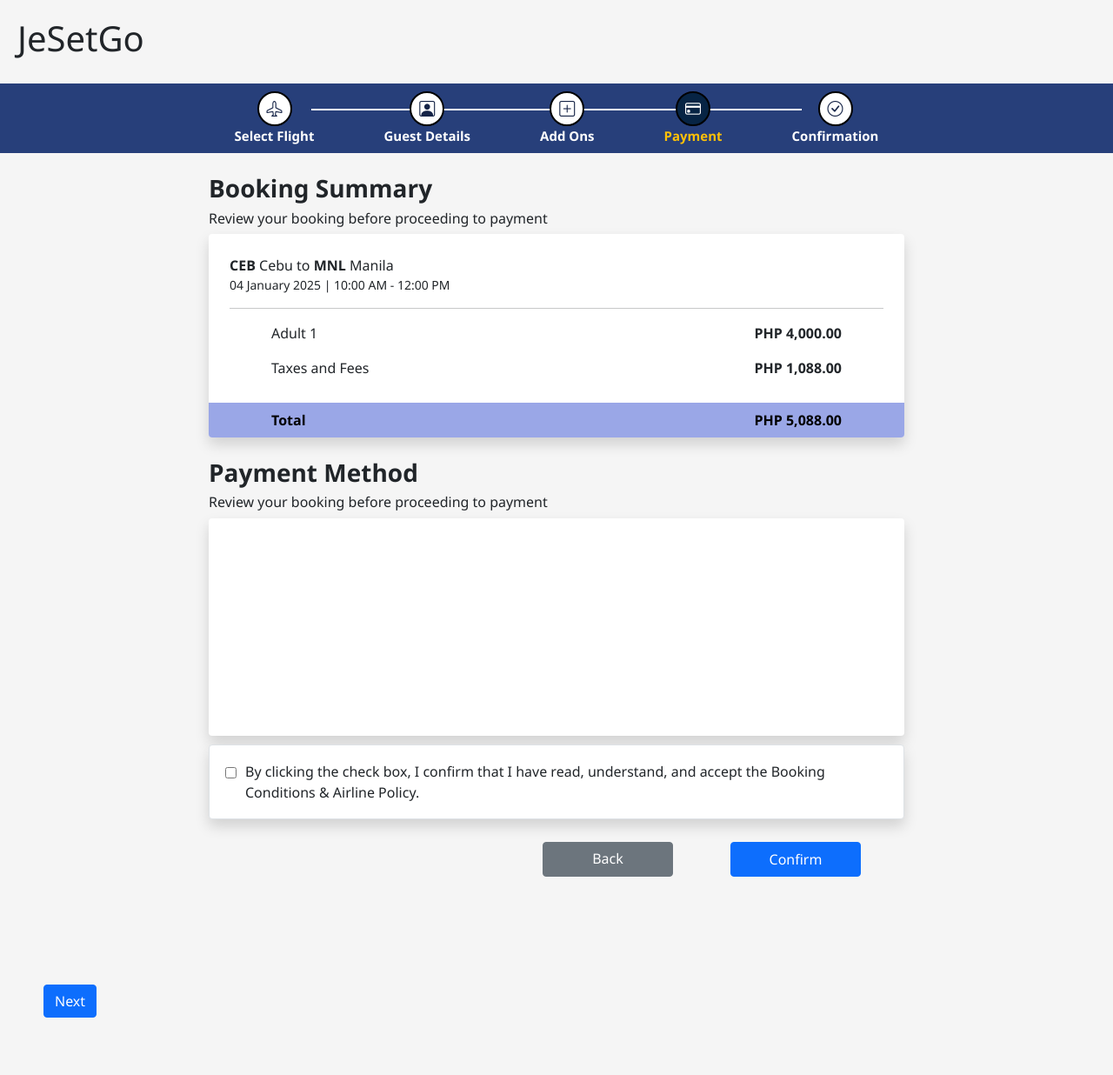
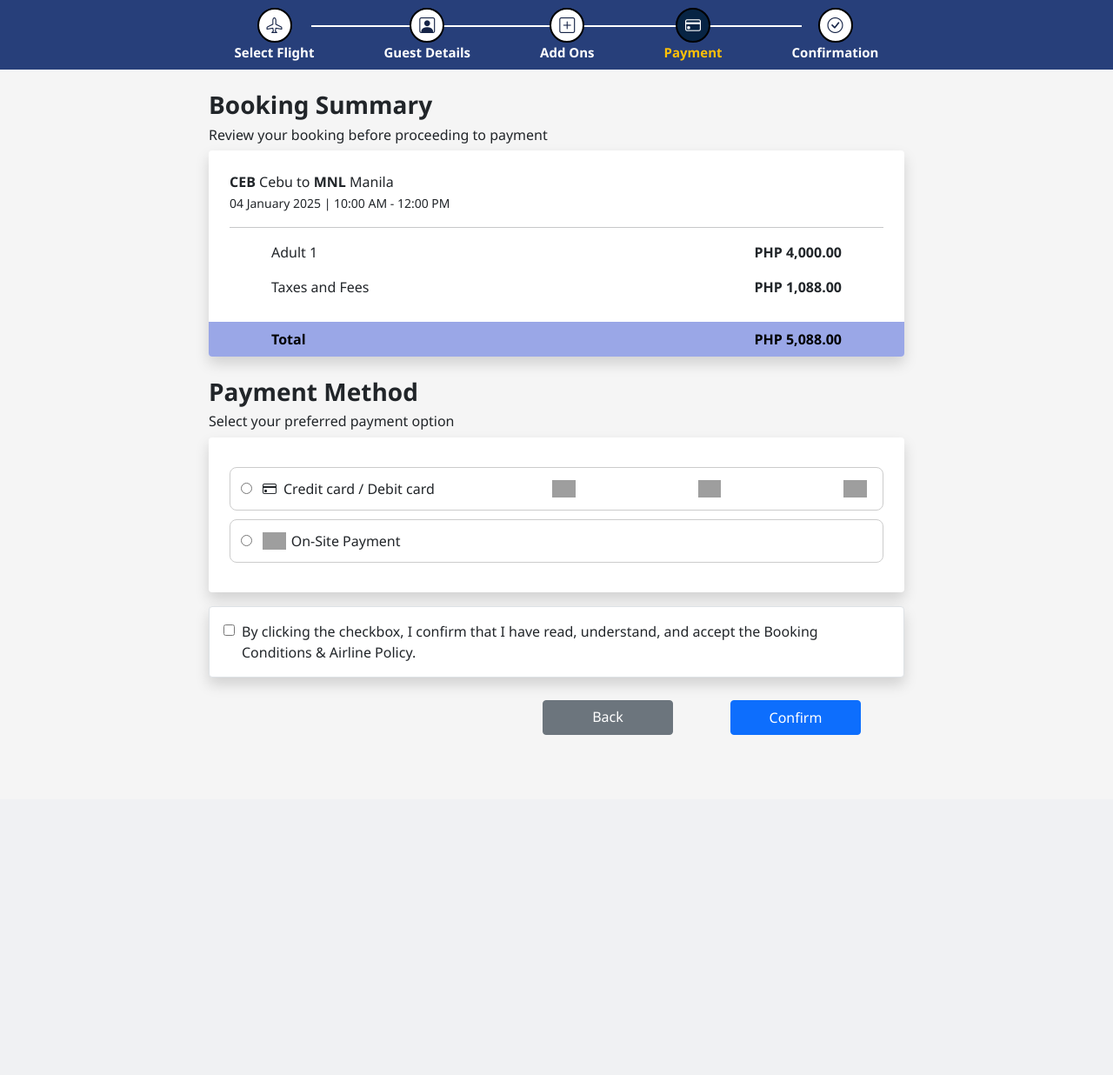
Before and after one commit to flor1211/jetsetgo2204, a PHP site: page /booking/payments.php in a window 1280 px wide. Shown: the part 55-1291 px from the top of the page at 87% size. After the commit the page ends 900 px from the top, so only its background shows below. Run offline with PHP 8.4, Linux system fonts and the light colour scheme; the visitor is signed in with stand-in values (Sample User, id 1); grey boxes are pictures that could not be loaded.

Commit message:
UPDATED NA ANG payments.php

```diff
--- a/booking/payments.php
+++ b/booking/payments.php
@@ -1,5 +1,4 @@
-<button?php
-
+<?php
   session_start();
 
   if (!isset($_SESSION['addons_completed'])) {
@@ -8,12 +7,14 @@
   }
 
   if ($_SERVER['REQUEST_METHOD'] == 'POST') {
+    echo "<script>alert('Form submitted successfully!');</script>"; // optional
+    echo "<h3>Payment Details</h3><pre>";
+    print_r($_POST); // ✅ this is the actual form data
+    echo "</pre>";
     $_SESSION['payments_completed'] = true;
-      header('Location: confirmation.php');
+    // header('Location: confirmation.php'); // ❌ disable this temporarily for debugging
     exit();
 }
-
-
 ?>
 
 <!DOCTYPE html>
@@ -21,22 +22,66 @@
 <head>
   <meta charset="utf-8">
   <meta name="viewport" content="width=device-width, initial-scale=1">
-
-    <!-- Bootstrap CSS -->
-    <link href="https://cdn.jsdelivr.net/npm/bootstrap@5.0.2/dist/css/bootstrap.min.css" rel="stylesheet" integrity="sha384-EVSTQN3/azprG1Anm3QDgpJLIm9Nao0Yz1ztcQTwFspd3yD65VohhpuuCOmLASjC" crossorigin="anonymous">
-
-    <!-- Bootstap S icons CDN-->
-    <link rel="stylesheet" href="https://cdn.jsdelivr.net/npm/bootstrap-icons@1.11.3/font/bootstrap-icons.min.css">
-
-
-
   <title>JetSetGo</title>
 
+  <!-- Bootstrap & Icons -->
+  <link href="https://cdn.jsdelivr.net/npm/bootstrap@5.0.2/dist/css/bootstrap.min.css" rel="stylesheet">
+  <link rel="stylesheet" href="https://cdn.jsdelivr.net/npm/bootstrap-icons@1.11.3/font/bootstrap-icons.min.css">
   <link rel="stylesheet" href="booking-style.css">
 
+  <style>
+    /* .mop-container {
+      background: #fff;
+      padding: 30px;
+      border-radius: 12px;
+      box-shadow: 0 0 20px rgba(0,0,0,0.05);
+    } */
+    .payment-option {
+      border: 1px solid #ccc;
+      border-radius: 8px;
+      padding: 12px;
+      margin-bottom: 10px;
+      display: flex;
+      align-items: center;
+    }
+    .payment-option input {
+      margin-right: 12px;
+    }
+    .payment-option img {
+      height: 20px;
+      margin-left: auto;
+      margin-right: 6px;
+    }
+    .checkbox {
+      margin-top: 10px;
+      margin-left: 5px;
+    }
+    .order-btn {
+      margin-top: 20px;
+      width: 100%;
+      background-color: #0070f3;
+      color: white;
+      border: none;
+      padding: 14px;
+      font-size: 16px;
+      border-radius: 8px;
+      cursor: pointer;
+    }
+    .footer {
+      text-align: center;
+      margin-top: 20px;
+      font-size: 12px;
+      color: #888;
+    }
+    .footer img {
+      height: 16px;
+      vertical-align: middle;
+    }
+  </style>
 </head>
 <body style="margin: 0;">
-         <!-- NavBar Container -->
+
+<!-- Navbar -->
 <div id="navbar-container">
   <script>
     fetch("topbar.php")
@@ -47,17 +92,7 @@
   </script>
 </div>
 
-
-
-        <!-- Main Content -->
-        <div style="padding: 20px;">
-            <h1>JeSetGo</h1>
-
-
-        </div>
-
-
-        <!-- Steps Container -->
+<!-- Steps -->
 <div id="steps-container">
   <script>
     const currentPage = location.pathname.split("/").pop();
@@ -69,15 +104,12 @@
   </script>
 </div>
 
-
-        <!-- HERE KA MAGSTART -->
+<!-- Main Content -->
 <div class="container my-4 d-flex justify-content-center">
   <div class="w-100" style="max-width: 800px;">
-
     <h3 style="font-weight: 700;">Booking Summary</h3>
     <h6>Review your booking before proceeding to payment</h6>
 
-            <!-- Booking -->
     <div class="bg-white shadow rounded mb-4 overflow-hidden">
       <div class="p-4">
         <div class="mb-3">
@@ -85,67 +117,171 @@
           <small>04 January 2025 | 10:00 AM - 12:00 PM</small>
         </div>
         <hr>
-
         <div class="d-flex justify-content-between mb-3 ms-5">
           <span>Adult 1</span>
           <span class="me-5"><b>PHP 4,000.00</b></span>
         </div>
-
         <div class="d-flex justify-content-between mb-1 ms-5">
           <span>Taxes and Fees</span>
           <span class="me-5"><b>PHP 1,088.00</b></span>
         </div>
       </div>
-
       <div class="d-flex justify-content-between fw-bold px-4 py-2" style="background-color:rgb(154, 167, 231); color: #000;">
         <span class="ms-5">Total</span>
         <span class="me-5">PHP 5,088.00</span>
       </div>
     </div>
 
+    <!-- FORM START -->
+    <form method="POST" action="">
 
+      <h3 style="font-weight: 700;">Payment Method</h3>
+      <h6>Select your preferred payment option</h6>
 
-          <h3 style="font-weight: 700;">Payment Method </h3>
-          <h6>Review your booking before proceeding to payment</h6>
-            <!-- Payment -->
-            <div class="p-4 bg-white shadow rounded" style="height: 250px">
-              <h4></h4>
-              <p></p>
+      <div class="p-4 bg-white shadow rounded">
+        <h5 style="text-align: center; margin-top: 10px;">
+          <!-- <i class="bi bi-credit-card me-2"></i><b>PAYMENT</b> -->
+        </h5>
+
+          <label class="payment-option">
+            <input type="radio" name="payment" value="card" onclick="toggleCollapse('card')">
+            <i class="bi bi-credit-card me-2"></i> Credit card / Debit card
+              <img src="https://logos-world.net/wp-content/uploads/2020/04/Visa-Logo-2014-present.jpg" alt="Visa" height="24">
+              <img src="https://www.adweek.com/wp-content/uploads/2019/01/mastercard-new-logo-content-2019.jpg" alt="MasterCard" height="24">
+              <img src="https://thafd.bing.com/th/id/OIP.R0QL0o4N9PXcUNuqoQ2wKAAAAA?rs=1&pid=ImgDetMain" alt="AmEx" height="24">
+          </label>
+
+          <!-- COLLAPSE ITO -->
+          <div class="collapse mt-2" id="creditCardCollapse" style="margin-bottom: 10px;">
+            <div class="card card-body">
+              <div class="mb-3">
+                <label for="name" class="form-label">Name</label>
+                <input type="text" class="form-control" id="name" name="Name" placeholder="Enter your name" style="margin-bottom: 15px;" required>
+                <label for="cardNumber" class="form-label">Card Number</label>
+                <input type="text" class="form-control" id="cardNumber" name="card-number" placeholder="XXXX XXXX XXXX XXXX" style="margin-bottom: 15px;">
+
+                <div class="row">
+                  <div class="col-md-6">
+                    <label for="month" class="form-label">VALID THRU</label>
+                    <input type="month" class="form-control" id="month" name="month" placeholder="YYYY/MM" style="height: 58%;">
                   </div>
-
-            <!-- TERMS AND CONDITIONS -->
-            <div class="white shadow border rounded p-2 bg-white mb-3" style="width: 800px; margin-top: 10px;">
-              <div style="display: flex; align-items: flex-start;  padding: 10px;">
-                <input type="checkbox" id="IAgree" style="margin-top: 7px; margin-right: 5px;" required>
-                <label for="IAgree" style="padding-left: 5px;">
-                  By clicking the check box, I confirm that I have read, understand, and accept the Booking Conditions & Airline Policy.
-                </label>
-              </div>
-            </div>
-
-            <!-- BUTTONS -->
-        <div class="d-flex justify-content-end align-items-end w-100" style="height: 100px;">
-  <a href="addons.php" class="btn btn-secondary me-3" style="width: 150px; height: 40px;">Back</a>
-  <button type="submit" class="btn btn-primary" style="width: 150px; height: 40px;">Confirm</button>
-</div>
+                  <div class="col-md-6">
+                    <label for="cvv" class="form-label">CVV</label>
+                    <input type="text" class="form-control" id="cvv" name="cvv" maxlength="3">
                   </div>
                 </div>
 
 
 
 
-        <!-- Main Container -->
-        <form method="POST" action="">
 
-            <button type="submit" class="btn btn-primary">
-                Next
-            </button>
+              </div>
+            </div>
+          </div>
+
+          <label class="payment-option d-flex align-items-center justify-content-between">
+          <div class="d-flex align-items-center">
+            <input type="radio" name="payment" value="bank" onclick="toggleCollapse('bank')" >
+            <img src="https://icon-library.com/images/flight-icon/flight-icon-4.jpg" alt="Flight Icon" height="24"> On-Site Payment
+            </div>
+          </label>
+
+          <div class="collapse mt-2" id="onsiteCollapse" style="margin-bottom: 10px;">
+            <div class="card card-body">
+              <div class="mb-3">
+                <label for="onsite-name" class="form-label">Name</label>
+                <input type="text" class="form-control" id="onsite-name" name="onsite-name" placeholder="Enter your name" >
+                </div>
+
+                <label for="valid-id" class="form-label">Valid ID Number</label>
+                <input type="text" class="form-control" id="valid-id" name="valid-id" placeholder="Enter your valid ID number" >
+              </div>
+
+
+        </div>
+      </div>
+
+
+      <!-- Terms & Conditions -->
+      <div class="white shadow border rounded p-2 bg-white my-3">
+        <div class="d-flex align-items-start p-2">
+          <input type="checkbox" id="IAgree" required class="mt-1 me-2">
+          <label for="IAgree">
+            By clicking the checkbox, I confirm that I have read, understand, and accept the Booking Conditions & Airline Policy.
+          </label>
+        </div>
+      </div>
+
+      <!-- Navigation Buttons -->
+      <div class="d-flex justify-content-end align-items-end w-100" style="height: 100px;">
+        <a href="addons.php" class="btn btn-secondary me-3" style="width: 150px; height: 40px;">Back</a>
+        <button type="submit" class="btn btn-primary" style="width: 150px; height: 40px;">Confirm</button>
+      </div>
+
     </form>
+    <!-- FORM END -->
 
-    <!-- Bootstrap Bundle with Popper -->
-    <script src="https://cdn.jsdelivr.net/npm/bootstrap@5.0.2/dist/js/bootstrap.bundle.min.js" integrity="sha384-MrcW6ZMFYlzcLA8Nl+NtUVF0sA7MsXsP1UyJoMp4YLEuNSfAP+JcXn/tWtIaxVXM" crossorigin="anonymous"></script>
+  </div>
+</div>
 
+<!-- Scripts -->
+<script src="https://cdn.jsdelivr.net/npm/bootstrap@5.0.2/dist/js/bootstrap.bundle.min.js"></script>
 <script src="booking.js"></script>
+
+<script>
+  function toggleCollapse(option) {
+    const creditCard = document.getElementById('creditCardCollapse');
+    const onsite = document.getElementById('onsiteCollapse');
+
+    const creditCollapse = bootstrap.Collapse.getOrCreateInstance(creditCard, { toggle: false });
+    const onsiteCollapse = bootstrap.Collapse.getOrCreateInstance(onsite, { toggle: false });
+
+    if (option === 'card') {
+      creditCollapse.show();
+      onsiteCollapse.hide();
+    } else if (option === 'bank') {
+      creditCollapse.hide();
+      onsiteCollapse.show();
+    }
+  }
+
+  function toggleCollapse(option) {
+  const creditCard = document.getElementById('creditCardCollapse');
+  const onsite = document.getElementById('onsiteCollapse');
+
+  const creditCollapse = bootstrap.Collapse.getOrCreateInstance(creditCard, { toggle: false });
+  const onsiteCollapse = bootstrap.Collapse.getOrCreateInstance(onsite, { toggle: false });
+
+  // Hide both and remove 'required'
+  creditCollapse.hide();
+  onsiteCollapse.hide();
+  toggleRequiredFields(creditCard, false);
+  toggleRequiredFields(onsite, false);
+
+  if (option === 'card') {
+    creditCollapse.show();
+    toggleRequiredFields(creditCard, true);
+  } else if (option === 'bank') {
+    onsiteCollapse.show();
+    toggleRequiredFields(onsite, true);
+  }
+}
+
+function toggleRequiredFields(container, isRequired) {
+  const inputs = container.querySelectorAll('input');
+  inputs.forEach(input => {
+    if (isRequired) {
+      input.setAttribute('required', 'required');
+    } else {
+      input.removeAttribute('required');
+    }
+  });
+}
+
+</script>
+
+
+
 
 </body>
 </html>
```
Lines whose indentation alone changed are shown as unchanged.
